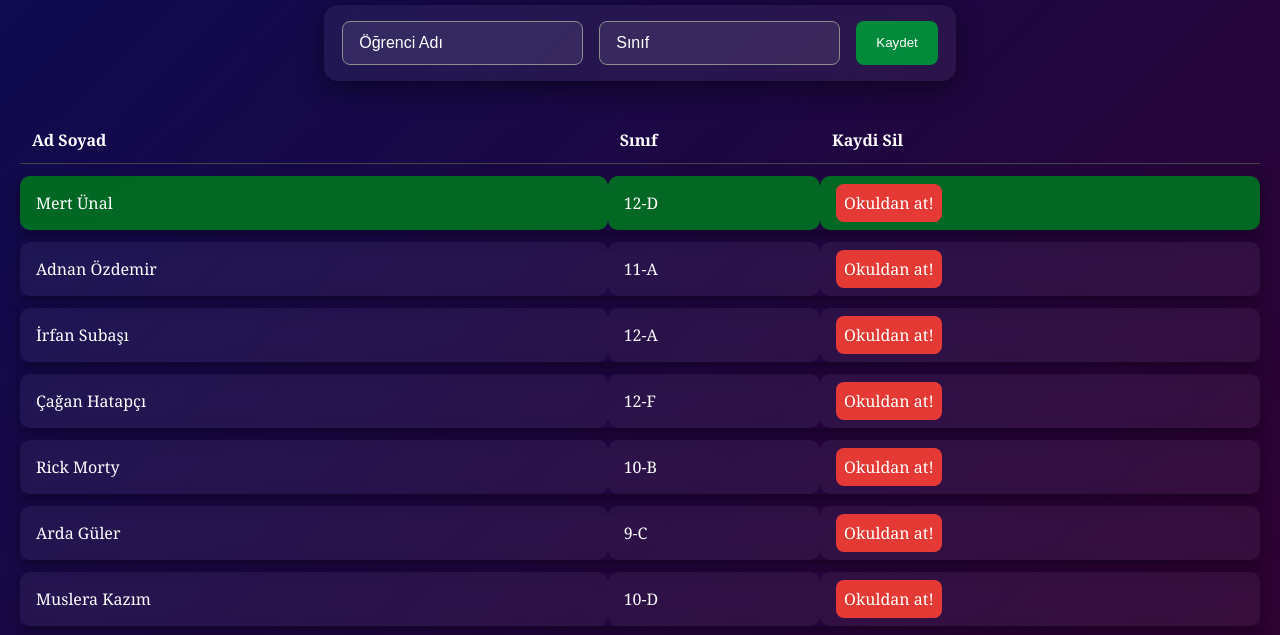
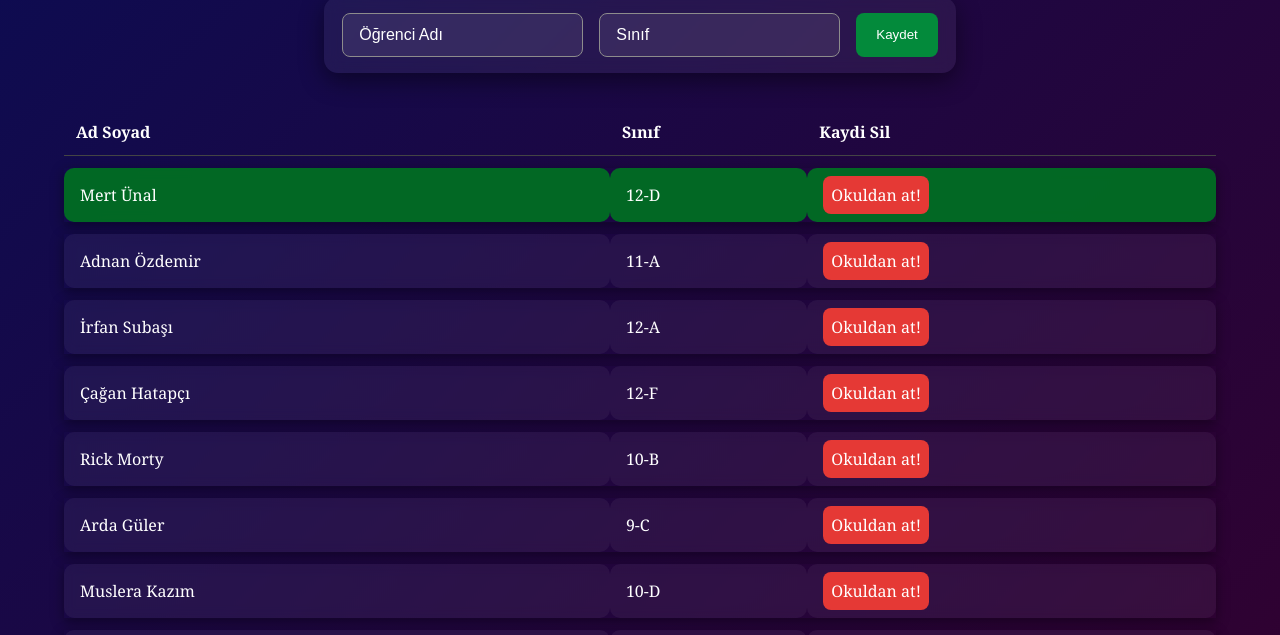
Before and after one commit to mert-unl/WeekInsider3, a plain HTML site: page day1/index.html in a window 1280 px wide. Both pictures are taken after a click on the element "Satıra tıkla, seç". Shown: the part 129-764 px from the top of the page. Drawn offline with nearby package versions, Linux system fonts and the light colour scheme.

Commit message:
ufak düzeltme

```diff
--- a/day1/main.js
+++ b/day1/main.js
@@ -37,7 +37,7 @@ function renderTable() {
 
     row.on("mouseenter", function () {
       $(this).css({
-        transform: "scale(1.05)",
+        transform: "scale(1.02)",
       });
     });
 
--- a/day1/style.css
+++ b/day1/style.css
@@ -4,7 +4,7 @@ body {
   color: white;
   min-height: 100vh;
   margin: 0;
-  padding: 40px 20px;
+  padding: 2rem 4rem;
   display: flex;
   flex-direction: column;
   align-items: center;
```
